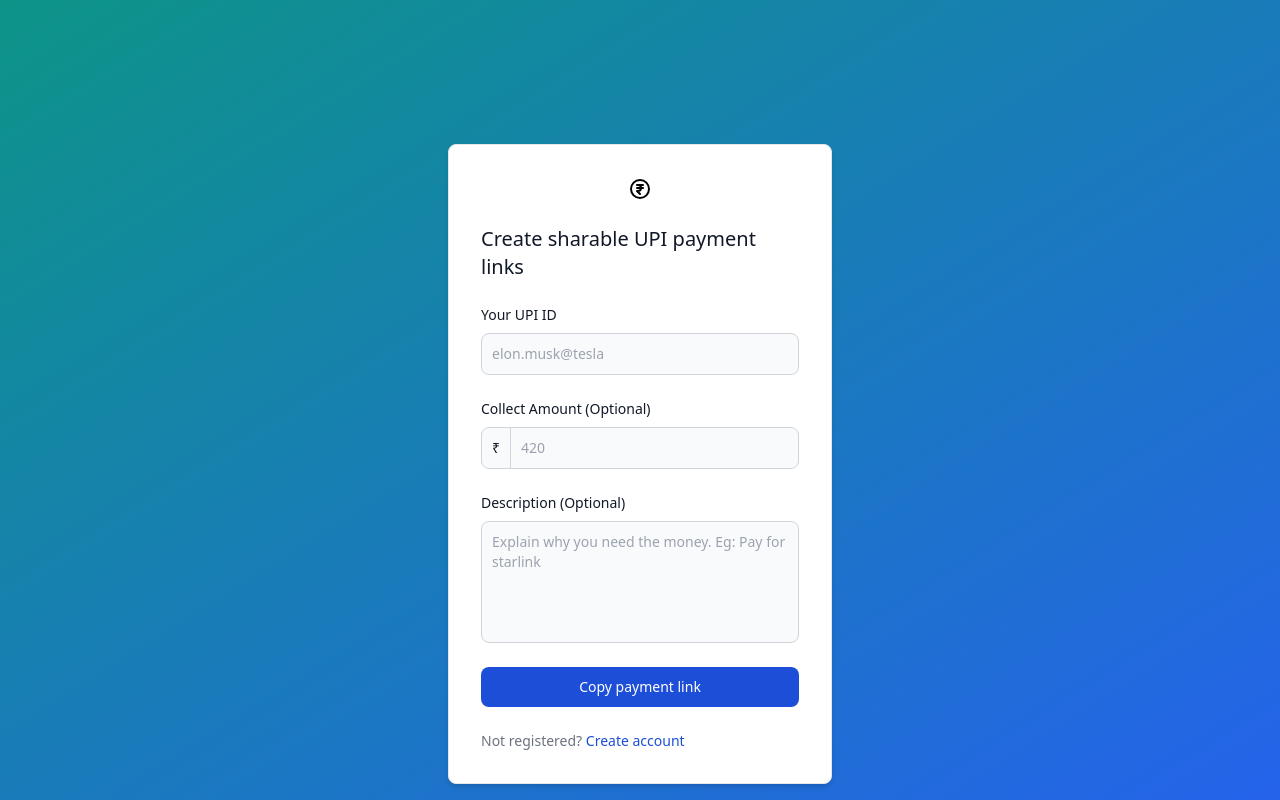
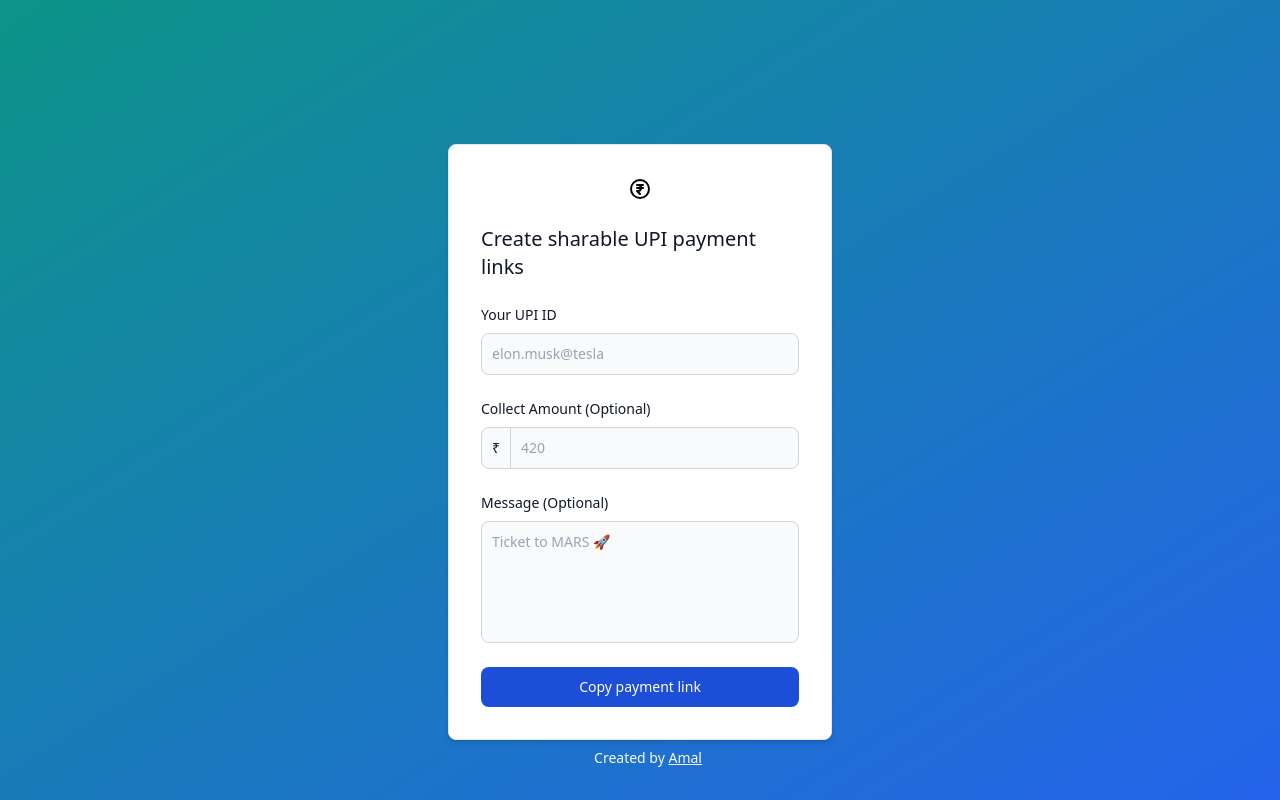
Before and after one commit to amalshaji/upay, a Next.js app: page / in a window 1280 px wide. Built offline with nearby package versions, Linux system fonts and the light colour scheme.

Commit message:
Update payment link and add footer

```diff
--- /dev/null
+++ b/components/Footer.tsx
@@ -0,0 +1,19 @@
+function Footer() {
+  return (
+    <footer>
+      <div className="fixed bottom-0 mx-auto mb-8 w-full text-center text-sm font-medium text-slate-50">
+        Created by{' '}
+        <a
+          href="https://github.com/amalshaji"
+          target="_blank"
+          rel="noreferrer"
+          className="text-slate-50 underline"
+        >
+          Amal
+        </a>
+      </div>
+    </footer>
+  )
+}
+
+export default Footer
--- a/components/UpayCard.tsx
+++ b/components/UpayCard.tsx
@@ -1,4 +1,7 @@
 import { FormEvent } from 'react'
+import { ToastContainer, toast } from 'react-toastify'
+import 'react-toastify/dist/ReactToastify.min.css'
+import Footer from './Footer'
 
 function UpayCard() {
   const createUPILink = (e: FormEvent) => {
@@ -8,18 +11,30 @@ function UpayCard() {
     // @ts-ignore
     const amount = e.target.amount.value
     // @ts-ignore
-    const description = e.target.description.value
+    const message = e.target.message.value
 
-    let upi_link_format = `upi://pay?pa=${upi_id}`
+    let upay_link = `https://upay.cf/${upi_id}`
+
     if (amount) {
-      upi_link_format = upi_link_format + `&am=${amount}`
+      upay_link += `/${amount}`
     }
-    if (description) {
-      upi_link_format = upi_link_format + `&tn=${description}`
+    if (message) {
+      upay_link += `?message=${message}`
     }
-    navigator.clipboard.writeText(upi_link_format)
+
+    navigator.clipboard.writeText(upay_link)
+    toast.success('🦄 Link copied to clipboard', {
+      position: 'top-right',
+      autoClose: 1500,
+      hideProgressBar: false,
+      closeOnClick: true,
+      pauseOnHover: false,
+      draggable: true,
+      progress: undefined,
+    })
   }
   return (
+    <>
       <div className="mx-auto max-w-sm rounded-lg border border-gray-200 bg-white p-4 shadow-md sm:p-6 lg:p-8">
         <form className="space-y-6" onSubmit={createUPILink}>
           <svg
@@ -81,18 +96,18 @@ function UpayCard() {
           </div>
           <div>
             <label
-            htmlFor="description"
+              htmlFor="message"
               className="mb-2 block text-sm font-medium text-gray-900"
             >
-            Description (Optional)
+              Message (Optional)
             </label>
             <textarea
-            name="description"
-            id="description"
+              name="message"
+              id="message"
               rows={5}
               maxLength={140}
               className="block w-full resize-none rounded-lg border border-gray-300 bg-gray-50 p-2.5 text-sm text-gray-900 focus:border-blue-500 focus:ring-blue-500"
-            placeholder="Explain why you need the money. Eg: Pay for starlink"
+              placeholder="Ticket to MARS 🚀"
             />
           </div>
           <button
@@ -101,14 +116,11 @@ function UpayCard() {
           >
             Copy payment link
           </button>
-        <div className="text-sm font-medium text-gray-500">
-          Not registered?{' '}
-          <a href="#" className="text-blue-700 hover:underline">
-            Create account
-          </a>
+        </form>
+        <ToastContainer />
       </div>
-      </form>
-    </div>
+      <Footer />
+    </>
   )
 }
 
```
Lines whose indentation alone changed are shown as unchanged.
